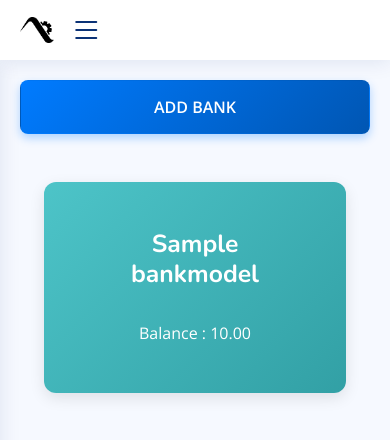
After one commit to akshay-joseph-justin/accounting, a Django app: page /banks/ in a window 390 px wide. The commit adds this page. Shown: the top 440 px of the page. Run offline with Django 5.2, Linux system fonts and the light colour scheme; a user stored in the database is signed in; tables that the repository leaves empty hold one stand-in row (values such as "Sample post"); parts of the project's set-up code (start-up, migrations or seed data) failed here and were passed over; some libraries are stand-ins or nearby versions.

Commit message:
patch 1.12.5 - responsive

```diff
--- a/finsys/templates/balance_sheet.html
+++ b/finsys/templates/balance_sheet.html
@@ -62,9 +62,8 @@
                                 </tr>
                                 </thead>
                                 <tbody>
-                                <tr class="table-success">
+                                <tr class="table-success fw-bold">
                                     <td>Fixed Assets</td>
-                                    <td>{{ fixed_asset.balance }}</td>
                                 </tr>
                                 {% for entry in fixed_entries %}
                                     <tr>
--- /dev/null
+++ b/finsys/templates/wallet.html
@@ -0,0 +1,94 @@
+{% extends 'includes/base.html' %}
+{% block title %}
+    Wallet
+{% endblock %}
+{% block content %}
+    {% load static %}
+    <a href="{% url 'finsys:bank-create' %}" class="btn add-ledger-btn">Add Bank</a>
+    <style>
+    </style>
+    <section class="py-5">
+        <div class="container px-4 px-lg-5">
+            <div class="row g-4 align-items-stretch">
+                {% for bank in banks %}
+                	<div class="col-lg-6">
+                    <a href="{% url 'finsys:bank-details' bank.pk %}" class="text-white text-decoration-none">
+                        <div class="p-5 credit-box">
+                            <h2 class="fw-bold">{{ bank.name }}</h2>
+                            <br>
+                            Balance : {{ bank.balance }}
+                        </div>
+                    </a>
+                </div>
+                {% endfor %}
+            </div>
+        </div>
+    </section>
+
+
+
+
+
+
+
+
+    <style>
+        .credit-box, .debit-box {
+            border-radius: 12px;
+            transition: transform 0.3s ease-in-out, box-shadow 0.3s ease-in-out;
+            box-shadow: 0 5px 15px rgba(0, 0, 0, 0.1);
+        }
+
+        .credit-box {
+            background: linear-gradient(135deg, rgb(77, 196, 200), rgb(50, 160, 165));
+        }
+
+        .debit-box {
+            background: linear-gradient(135deg, rgb(77, 196, 170), rgb(50, 160, 140));
+        }
+
+        .credit-box:hover, .debit-box:hover {
+            transform: translateY(-5px);
+            box-shadow: 0 8px 20px rgba(0, 0, 0, 0.2);
+        }
+
+        @media (max-width: 768px) {
+            .credit-box, .debit-box {
+                text-align: center;
+                padding: 3rem;
+            }
+        }
+
+        .add-ledger-btn {
+            display: block;
+            width: fit-content;
+            margin: auto;
+            padding: 12px 24px;
+            font-size: 18px;
+            font-weight: 600;
+            text-transform: uppercase;
+            text-align: center;
+            color: #fff;
+            background: linear-gradient(135deg, #007bff, #0056b3);
+            border-radius: 8px;
+            box-shadow: 0 4px 10px rgba(0, 123, 255, 0.3);
+            transition: all 0.3s ease-in-out;
+        }
+
+        .add-ledger-btn:hover {
+            background: linear-gradient(135deg, #0056b3, #003f7f);
+            transform: translateY(-3px);
+            box-shadow: 0 6px 15px rgba(0, 123, 255, 0.5);
+        }
+
+        @media (max-width: 768px) {
+            .add-ledger-btn {
+                width: 100%;
+                padding: 14px;
+                font-size: 16px;
+            }
+        }
+    </style>
+
+
+{% endblock %}
```
Also changed, not shown: finsys/templates/loan-pay.html (added, +140 -0 lines), finsys/templatetags/abs_value.py (added, +11 -0 lines), finsys/views/loan_views.py (+5 -2 lines), db.sqlite3, finsys/templatetags/__init__.py (added).
